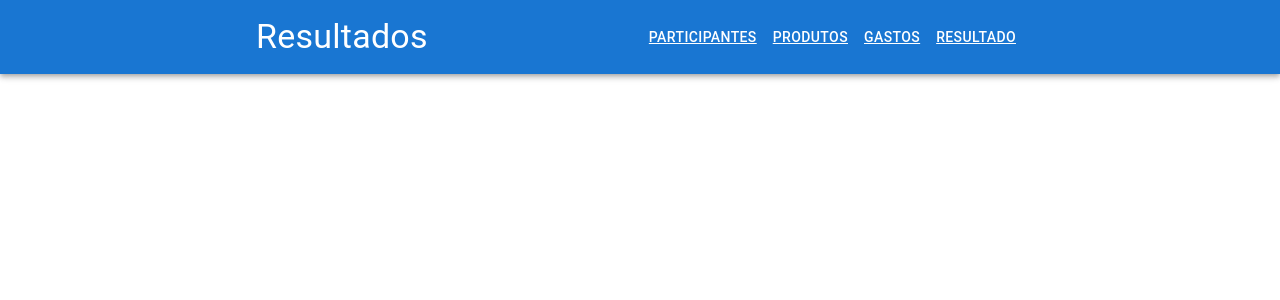
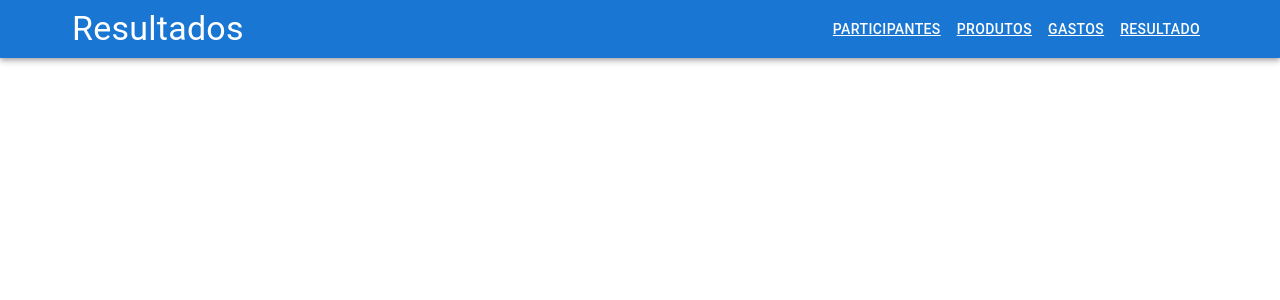
Before and after one commit to jonatas1n/divide-ai, a React (Vite) app: page /result in a window 1280 px wide. Shown: the top 300 px of the page. Built offline with nearby package versions, Linux system fonts and the light colour scheme.

Commit message:
chore: replace custom container by MUI component

```diff
--- a/src/components/Container/index.tsx
+++ b/src/components/Container/index.tsx
@@ -1,5 +1,6 @@
 import { ReactNode } from "react";
 import Stack from "@mui/material/Stack";
+import MUIContainer from "@mui/material/Container";
 import { Header } from "../../components/Header";
 
 type ContainerProps = {
@@ -11,9 +12,9 @@ export const Container = ({ children, title }: ContainerProps) => {
   return (
     <Stack m={0}>
       <Header title={title} />
-      <Stack maxWidth="1366px" sx={{width: {xs: "95%", md: "60%"}}} marginInline="auto">
+      <MUIContainer>
         {children}
-      </Stack>
+      </MUIContainer>
     </Stack>
   )
 }
--- a/src/components/Header/index.tsx
+++ b/src/components/Header/index.tsx
@@ -4,6 +4,7 @@ import Stack from "@mui/material/Stack";
 import Button from "@mui/material/Button";
 import { Menu } from "@mui/icons-material";
 import { useState } from "react";
+import { Container } from "@mui/material";
 
 const routes = {
   guests: "Participantes",
@@ -22,14 +23,12 @@ export const Header = ({ title }: HeaderProps) => {
 
   return (
     <AppBar position="static" sx={{ mb: 4 }}>
+      <Container>
         <Stack
           direction="row"
           justifyContent="space-between"
           alignItems="center"
-        p={2}
-        maxWidth="1366px"
-        sx={{ width: { xs: "95%", md: "60%" } }}
-        marginInline="auto"
+          p={1}
         >
           <Typography variant="h4">{title}</Typography>
           <Stack justifyContent="center">
@@ -67,6 +66,7 @@ export const Header = ({ title }: HeaderProps) => {
             </Stack>
           </Stack>
         </Stack>
+      </Container>
     </AppBar>
   );
 };
```
Lines whose indentation alone changed are shown as unchanged.
